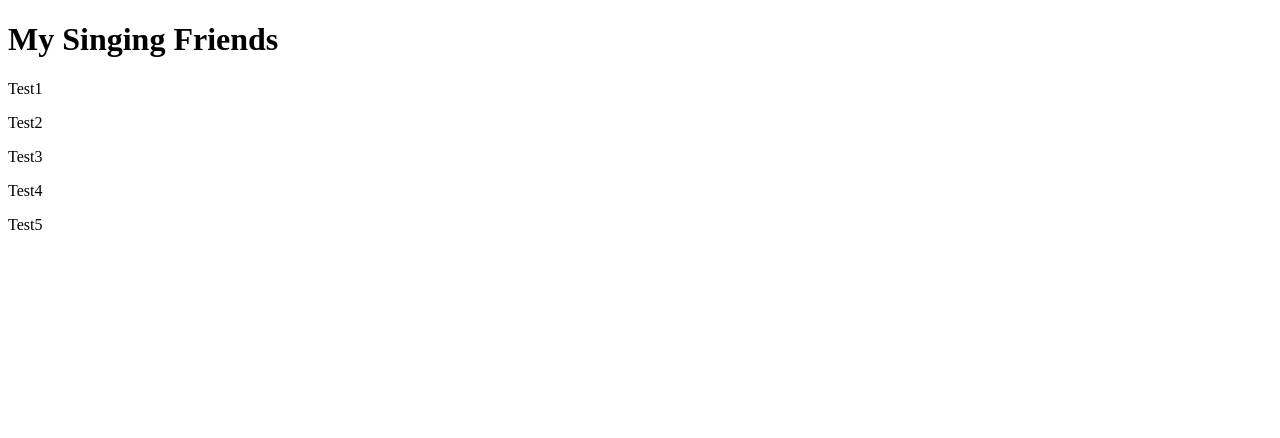
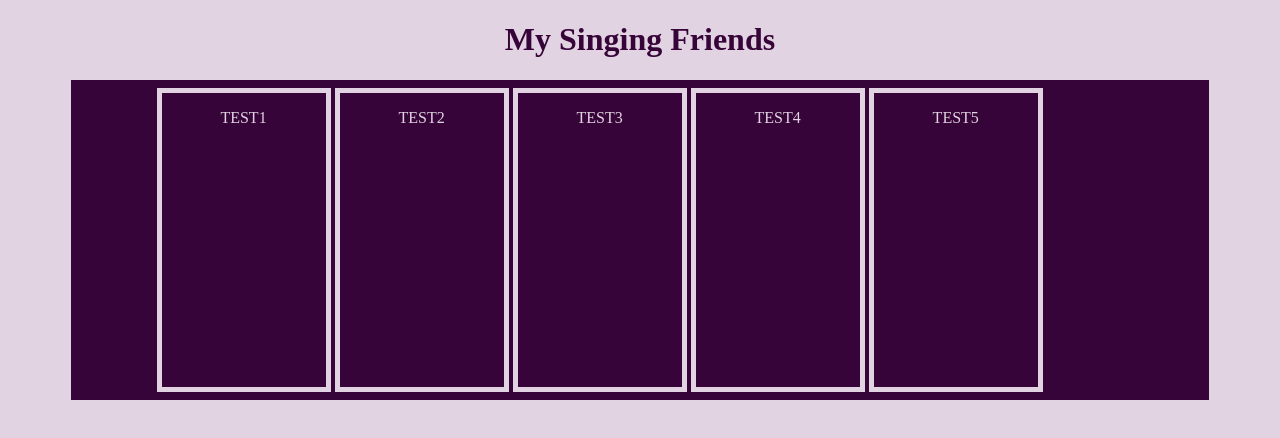
Before and after one commit to Erica-Brock/99lines-JSlab, a plain HTML site: page index.html in a window 1280 px wide. Drawn offline with Linux system fonts and the light colour scheme.

Commit message:
created rows and columns

```diff
--- a/index.html
+++ b/index.html
@@ -1,21 +1,36 @@
 <!DOCTYPE html>
 <html lang="en">
+
 <head>
     <meta charset="UTF-8">
     <meta name="viewport" content="width=device-width, initial-scale=1.0">
     <meta http-equiv="X-UA-Compatible" content="ie=edge">
     <title>99 Lines of Code</title>
-    <link href="styles.css" type="text/css" rel="stylesheet"/>
+    <link href="styles.css" type="text/css" rel="stylesheet" />
 </head>
+
 <body>
     <h1> My Singing Friends</h1>
     <div class="friends">
-        <p>Test1</p>
-        <p>Test2</p>
-        <p>Test3</p>
-        <p>Test4</p>
-        <p>Test5</p>
+        <div class="row">
+            <div class="col">
+                <p>Test1</p>
+            </div>
+            <div class="col">
+                <p>Test2</p>
+            </div>
+            <div class="col">
+                <p>Test3</p>
+            </div>
+            <div class="col">
+                <p>Test4</p>
+            </div>
+            <div class="col">
+                <p>Test5</p>
+            </div>
+        </div>
     </div>
-  <script src= "scripts.js"></script>
+    <script src="scripts.js"></script>
 </body>
+
 </html>
--- a/styles.css
+++ b/styles.css
@@ -0,0 +1,35 @@
+*{box-sizing: border-box;}
+body{
+    background-color:#e2d3e2;
+}
+h1{
+    color:#360438;
+    text-align: center;
+}
+.friends{
+    background-color: #360438;
+    color:#e2d3e2;
+    width:90%;
+    margin: 0 auto;
+}
+.friends p{
+    text-transform: uppercase;
+}
+.row{
+    width:85%;
+    height:20em;
+    margin: 0 auto;
+    padding:0;
+
+}
+.col{
+    display: inline-block;
+    text-align: center;
+    width:18%;
+    height: 19em;
+    margin:0 auto;
+    padding:0;
+    position: relative;
+    top:.5em;
+    border: solid #e2d3e2 thick;
+}
```
